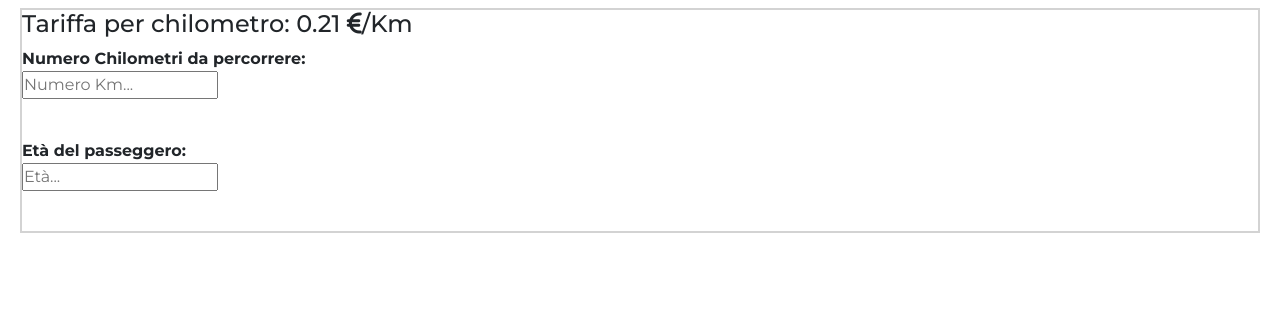
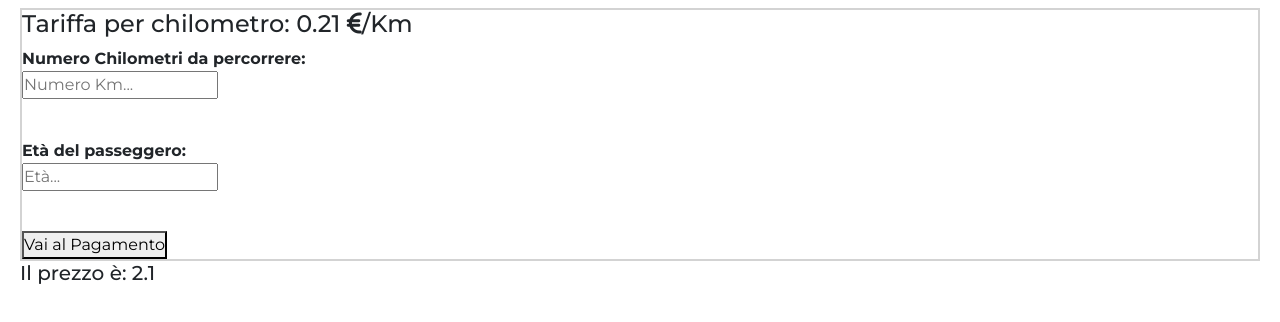
Before and after one commit to yurididomenico/js-biglietto-treno, a plain HTML site: page index.html in a window 1280 px wide. Shown: the part 70-392 px from the top of the page. Drawn offline with nearby package versions, Linux system fonts and the light colour scheme.

Commit message:
Struttura Iniziale JS

```diff
--- a/assets/javascript/main.js
+++ b/assets/javascript/main.js
@@ -10,7 +10,7 @@ Sottoproblemi
 {
     -n° km
     -età
-    -costante 0.21 €/km
+    -costante prezzo 0.21 €/km
     -Minorenni
     {
         20% Sconto
@@ -25,8 +25,21 @@ Sottoproblemi
     }
 }
 
+*/
 
-*/
+let nChilometri = 10;
+console.log(nChilometri);
+
+let etaPasseggero = 18;
+console.log(etaPasseggero);
+
+const prezzoBiglietto = parseFloat(0.21);
+console.log(prezzoBiglietto);
+
+let risultatoPrezzo = nChilometri * prezzoBiglietto;
+
+document.getElementById('risultatoPrezzo').innerHTML = `Il prezzo è: ${risultatoPrezzo}`
+
 
 
 
--- a/index.html
+++ b/index.html
@@ -34,11 +34,19 @@
         <label for="EtaPasseggero">Età del passeggero:</label>
         <input type="text" id="EtaPasseggero" placeholder="Età...">
 
+        <button return false>
+          Vai al Pagamento
+        </button>
+
       </form>
+    </div>
+
+    <div>
+      <h5 id="risultatoPrezzo"></h5>
     </div>
   </main>
 
-
+  <script src="./assets/javascript/main.js"></script>
   <script src="https://cdn.jsdelivr.net/npm/bootstrap@5.2.2/dist/js/bootstrap.bundle.min.js" integrity="sha384-OERcA2EqjJCMA+/3y+gxIOqMEjwtxJY7qPCqsdltbNJuaOe923+mo//f6V8Qbsw3" crossorigin="anonymous"></script>
 </body>
 
```
